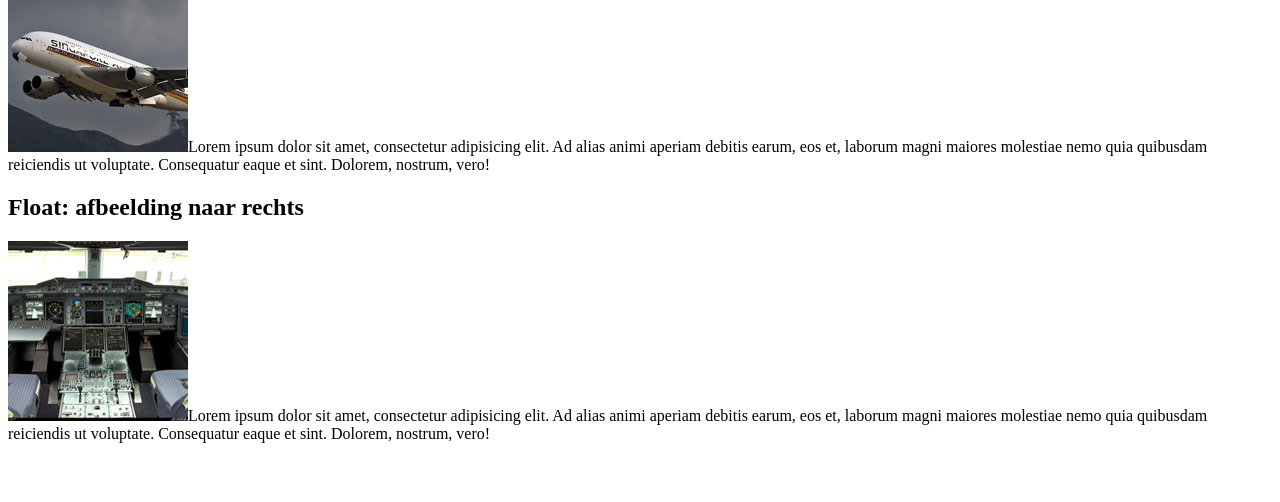
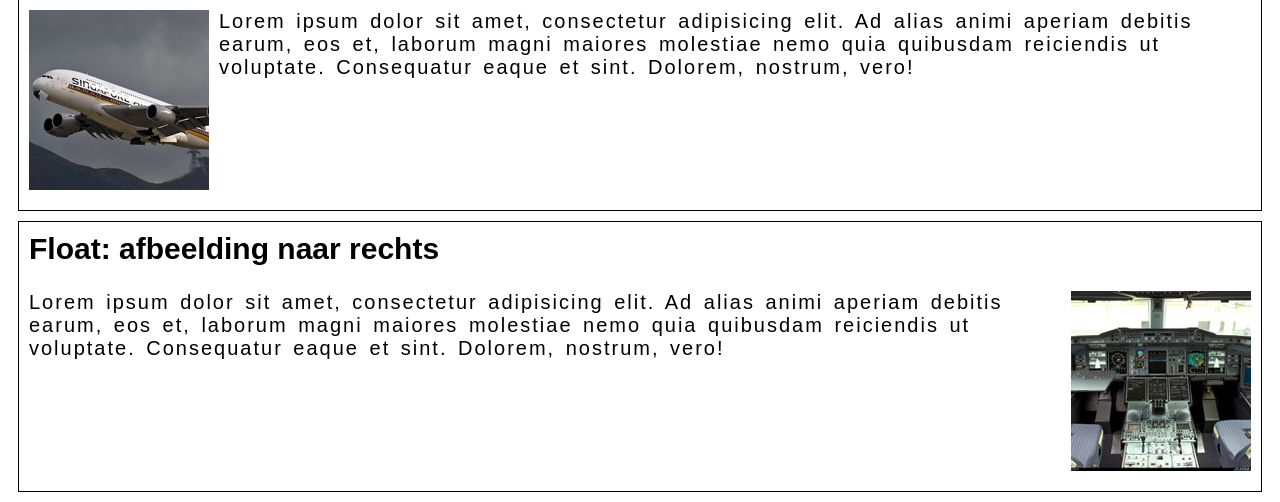
Before and after one commit to Mason2354/webdevelopment, a plain HTML site: page labo9/index.html in a window 1280 px wide. Shown: the part 632-1134 px from the top of the page. Before the commit the page ends 1091 px from the top, so only its background shows below. Drawn offline with Linux system fonts and the light colour scheme.

Commit message:
labo9werk

```diff
--- /dev/null
+++ b/labo9/index.css
@@ -0,0 +1,28 @@
+body {
+    font-family: Arial, sans-serif;
+}
+article {
+    margin: 10px;
+    font-size: 1.25em;
+    border: 1px solid black;
+    overflow: hidden;
+    padding: 10px;
+
+}
+article:nth-child(odd) img {
+    float: left;
+    margin-right: 10px;
+    margin-bottom: 10px;
+}
+article:nth-child(even) img {
+    float: right;
+    margin-left: 10px;
+    margin-bottom: 10px;
+}
+article h2{
+    margin-top: 0;
+}
+p{
+    letter-spacing: 2px;
+    word-spacing: 3px;
+}
--- a/labo9/index.html
+++ b/labo9/index.html
@@ -3,6 +3,7 @@
 <head>
     <meta charset="UTF-8">
     <title>Title</title>
+    <link rel="stylesheet" href="index.css">
 </head>
 <body>
 <main>
```
Also changed, not shown: labo9/airbus.css (added).
